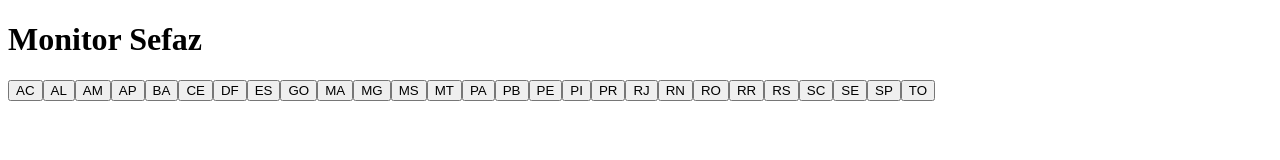
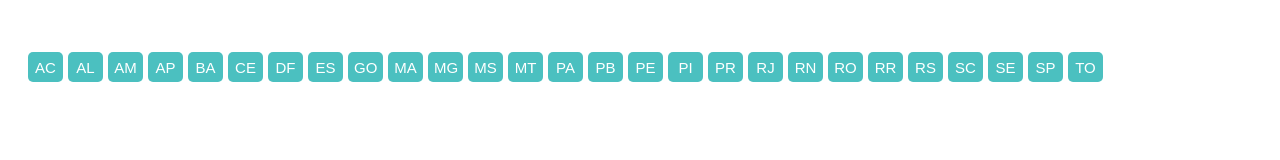
Before and after one commit to VitorAPN/monitor-sefaz, a website: page public/index.html in a window 1280 px wide. Drawn offline with nearby package versions, Linux system fonts and the light colour scheme.

Commit message:
fim de semana v2

```diff
--- a/public/index.html
+++ b/public/index.html
@@ -8,9 +8,10 @@
     <script src="https://ajax.googleapis.com/ajax/libs/jquery/3.5.1/jquery.min.js"></script>
 </head>
 <body>
-    <h1>Monitor Sefaz</h1>
     <div id="ufs"></div>
-    <canvas id="myChart" width="400" height="400"></canvas>
+    <div id="grafico" width="400" height="800">
+        <canvas id="myChart" width="400" height="400" context="2d"></canvas>
+    </div>
     <script src="script.js"></script>
 </body>
 </html>
--- a/public/script.js
+++ b/public/script.js
@@ -2,6 +2,7 @@
 
 const ufs_nfe = ['ac','al','am','ap','ba','ce','df','es','go','ma','mg','ms','mt',
 'pa','pb','pe','pi','pr','rj','rn','ro','rr','rs','sc','se','sp','to'];
+const document_types = ['nfe','nfce'];
 
 function render_buttons(uf){
     return ('<button class="button_uf" onclick="getData('+uf+')">' +ufs_nfe[uf].toUpperCase()+ '</button>');
@@ -33,6 +34,7 @@
 
 async function create_charth(x, y, uf) {
     var ctx = document.getElementById('myChart').getContext('2d');
+    ctx.height = 50;
     myChart = new Chart(ctx, {
         type: 'line',
         data: {
@@ -50,6 +52,8 @@
             }]
         },
         options: {
+            responsive: true,
+            maintainAspectRatio: false,
             scales: {
                 y: {
                     beginAtZero: true
--- a/public/style.css
+++ b/public/style.css
@@ -0,0 +1,18 @@
+.button_uf{
+    border-radius: 5px;
+    height: 30px;
+    width: 35px;
+    border: none;
+    font-size: 15px;
+    margin-right: 5px;
+    color:#fff;
+    background-color: rgba(75, 192, 192, 1);
+    margin-top: 2px;
+}
+#ufs{
+    margin-top: 50px;
+    margin-left: 20px
+}
+#grafico{
+    margin-top: 50px;
+}
```
Also changed, not shown: 1 other file.
